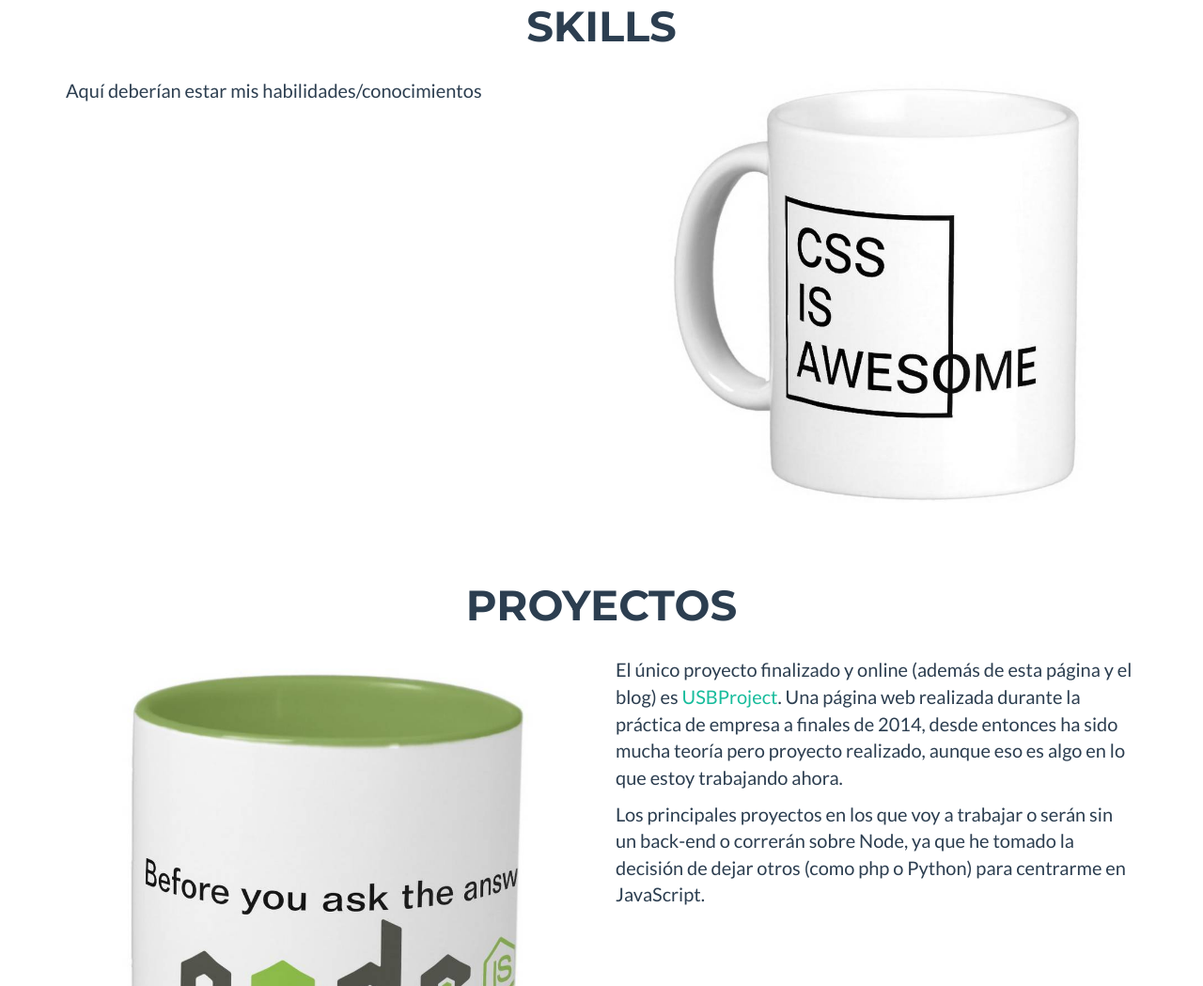
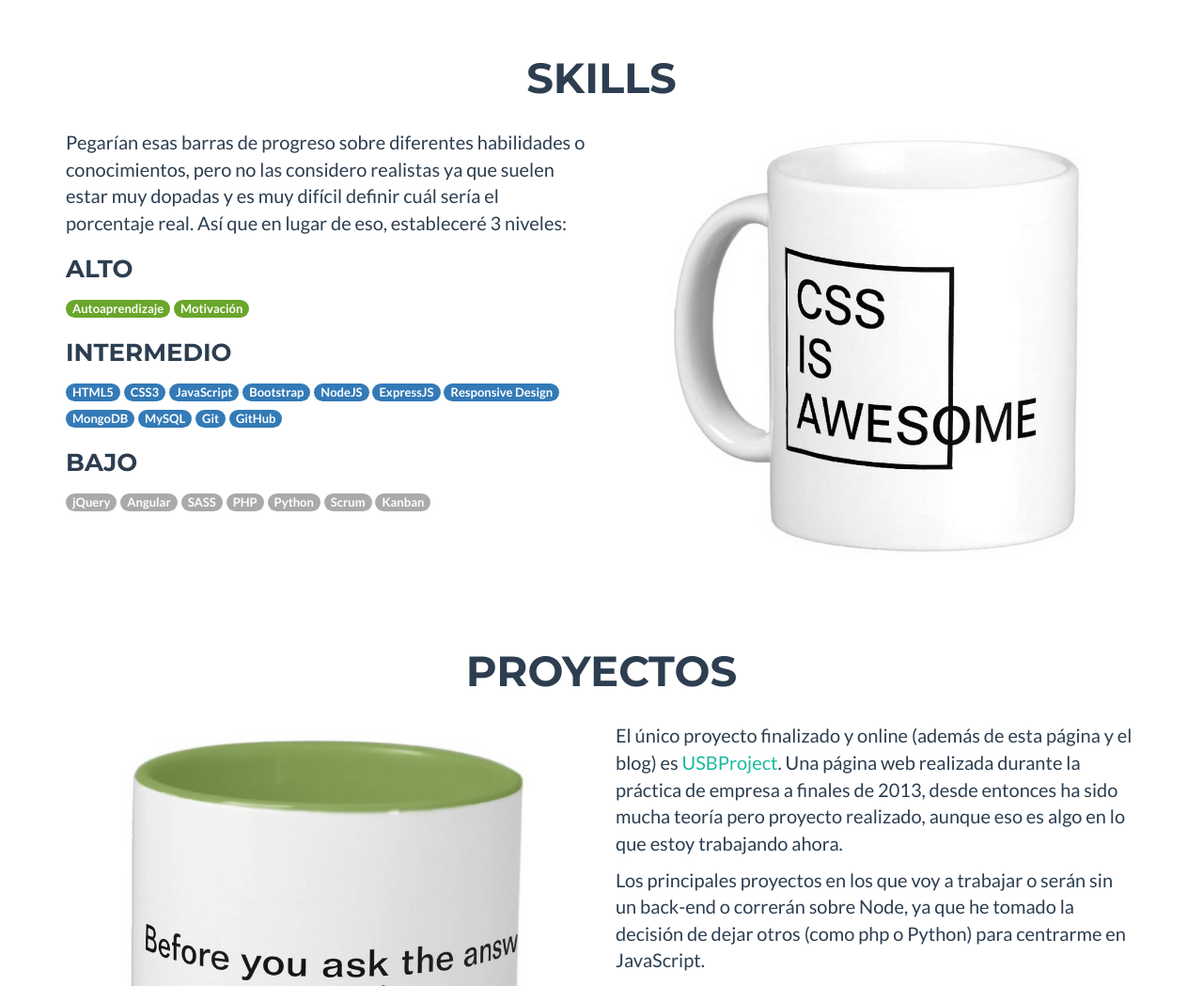
Before and after one commit to ShinFDuran/shinfduran.github.io, a plain HTML site: page index.html in a window 1280 px wide. Shown: the part 1552-2601 px from the top of the page at 94% size. Drawn offline with nearby package versions, Linux system fonts and the light colour scheme.

Commit message:
09 - Agregadas skills y retoques estilos

```diff
--- a/css/shinfduran.css
+++ b/css/shinfduran.css
@@ -129,7 +129,7 @@ header .intro-text .skills {
 }
 
 section {
-    padding: 25px 0;
+    padding: 65px 0 0 0;
 }
 
 section h2 {
@@ -199,7 +199,15 @@ only screen and (min-width: 1200px) {
     margin: 4px auto;
     max-width: 100%;
 }
-
+.badge-hight{
+    background-color: #69a62a;
+}
+.badge-mid{
+    background-color: #337ab7;
+}
+.badge-low{
+    background-color: #aaa;
+}
 
 /***************** Social Media **********************/
 .btn-outline {
--- a/index.html
+++ b/index.html
@@ -51,7 +51,10 @@
                             <a href="#about">Sobre mi</a>
                         </li>
                         <li class="page-scroll">
-                            <a href="#skills">Habilidades</a>
+                            <a href="#habilidades">Habilidades</a>
+                        </li>
+                        <li class="page-scroll">
+                            <a href="#proyectos">Proyectos</a>
                         </li>
                         <li class="page-scroll">
                             <a href="#contacto">Contacto</a>
@@ -93,9 +96,9 @@
                     </div>
                 </div>
                 <div class="row">
-                    <div class="col-xs-12 col-lg-4">
+                    <div class="col-xs-12 col-md-4">
                         <div class="row">
-                            <div class="col-xs-12 hidden-lg">
+                            <div class="col-xs-12 hidden-md">
                                 <figure>
                                     <picture>
                                         <source srcset="img/about-mug-big.jpg" media="(min-width: 376px)" />
@@ -107,7 +110,7 @@
                                 <p>Durante bastante tiempo estuve buscando un trabajo, a secas, hasta que un día cambió mi forma de pensar.</p>
                                 <p>Podría resumirse con la frase de Confucio: “Elige un trabajo que te guste y no tendrás que trabajar ni un día de tu vida.”</p>
                             </div>
-                            <div class="col-xs-12 hidden-xs visible-lg">
+                            <div class="col-xs-12 hidden-xs visible-md">
                                 <figure>
                                     <picture>
                                         <source srcset="img/about-mug-big.jpg" media="(min-width: 400px)" />
@@ -117,11 +120,11 @@
                             </div>
                         </div>
                     </div>
-                    <div class="col-lg-4">
+                    <div class="col-md-4">
                         <p>¿En qué quiero trabajar? Actualmente, la respuesta sería de ingeniero de rendimiento web, por desgracia no es algo que se pueda aprender directamente de forma fácil, ni está lo suficiente valorado.</p>
                         <p>Así que iré paso a paso, mi perfil actual es el de un MEAN Full-Stack Developer, considero JavaScript como un lenguaje que aunque bastante feo (algún defecto tenía que tener) es muy potente y flexible.  El hecho de poder tenerlo tanto en el front, back e incluso en la base de datos demuestra las enormes posibilidades, y no menos importante, poder usarlo para programar drones.</p>
                     </div>
-                    <div class="col-lg-4">
+                    <div class="col-md-4">
                         <p>En estos momentos estoy buscando la oportunidad de participar activamente en proyectos como miembro de un equipo, para mejorar tanto profesional como personalmente mientras contribuyo a crear algo nuevo.</p>
                         <p>Si bien el camino hacia mi objetivo no será fácil; al menos busco que sea apasionante y lleno de retos que me exijan dar lo mejor de mi.</p>
                     </div>
@@ -130,7 +133,7 @@
         </section>
 
         <!-- **************  Habilidades *********************** -->
-        <section id="skills">
+        <section id="habilidades">
             <div class="container">
                 <div class="row">
                     <div class="col-xs-12">
@@ -145,14 +148,20 @@
                         </figure>
                     </div>
                     <div class="col-xs-12 col-md-6 col-md-pull-6">
-                        <p>Aquí deberían estar mis habilidades/conocimientos</p>
+                        <p>Pegarían esas barras de progreso sobre diferentes habilidades o conocimientos, pero no las considero realistas ya que suelen estar muy dopadas y es muy difícil definir cuál sería el porcentaje real.  Así que en lugar de eso, estableceré 3 niveles:</p>
+                        <h3>Alto</h3>
+                        <p><span class="badge badge-hight">Autoaprendizaje</span> <span class="badge badge-hight">Motivación</span></p>
+                        <h3>Intermedio</h3>
+                        <p><span class="badge badge-mid">HTML5</span> <span class="badge badge-mid">CSS3</span> <span class="badge badge-mid">JavaScript</span> <span class="badge badge-mid">Bootstrap</span> <span class="badge badge-mid">NodeJS</span> <span class="badge badge-mid">ExpressJS</span> <span class="badge badge-mid">Responsive Design</span> <span class="badge badge-mid">MongoDB</span> <span class="badge badge-mid">MySQL</span> <span class="badge badge-mid">Git</span> <span class="badge badge-mid">GitHub</span></p>
+                        <h3>Bajo</h3>
+                        <p> <span class="badge badge-low">jQuery</span> <span class="badge badge-low">Angular</span> <span class="badge badge-low">SASS</span> <span class="badge badge-low">PHP</span> <span class="badge badge-low">Python</span> <span class="badge badge-low">Scrum</span> <span class="badge badge-low">Kanban</span></p>
                     </div>
                 </div>
             </div>
         </section>
 
         <!-- **************  Proyectos *********************** -->
-        <section id="skills">
+        <section id="proyectos">
             <div class="container">
                 <div class="row">
                     <div class="col-xs-12">
@@ -167,7 +176,7 @@
                         </figure>
                     </div>
                     <div class="col-xs-12 col-md-6">
-                        <p>El único proyecto finalizado y online (además de esta página y el blog) es <a href="http://www.usbproject.com">USBProject</a>.  Una página web realizada durante la práctica de empresa a finales de 2014, desde entonces ha sido mucha teoría pero proyecto realizado, aunque eso es algo en lo que estoy trabajando ahora.</p>
+                        <p>El único proyecto finalizado y online (además de esta página y el blog) es <a href="http://www.usbproject.com">USBProject</a>.  Una página web realizada durante la práctica de empresa a finales de 2013, desde entonces ha sido mucha teoría pero proyecto realizado, aunque eso es algo en lo que estoy trabajando ahora.</p>
                         <p>Los principales proyectos en los que voy a trabajar o serán sin un back-end o correrán sobre Node, ya que he tomado la decisión de dejar otros (como php o Python) para centrarme en JavaScript.</p>
                     </div>
                 </div>
```
Also changed, not shown: humans.txt.
